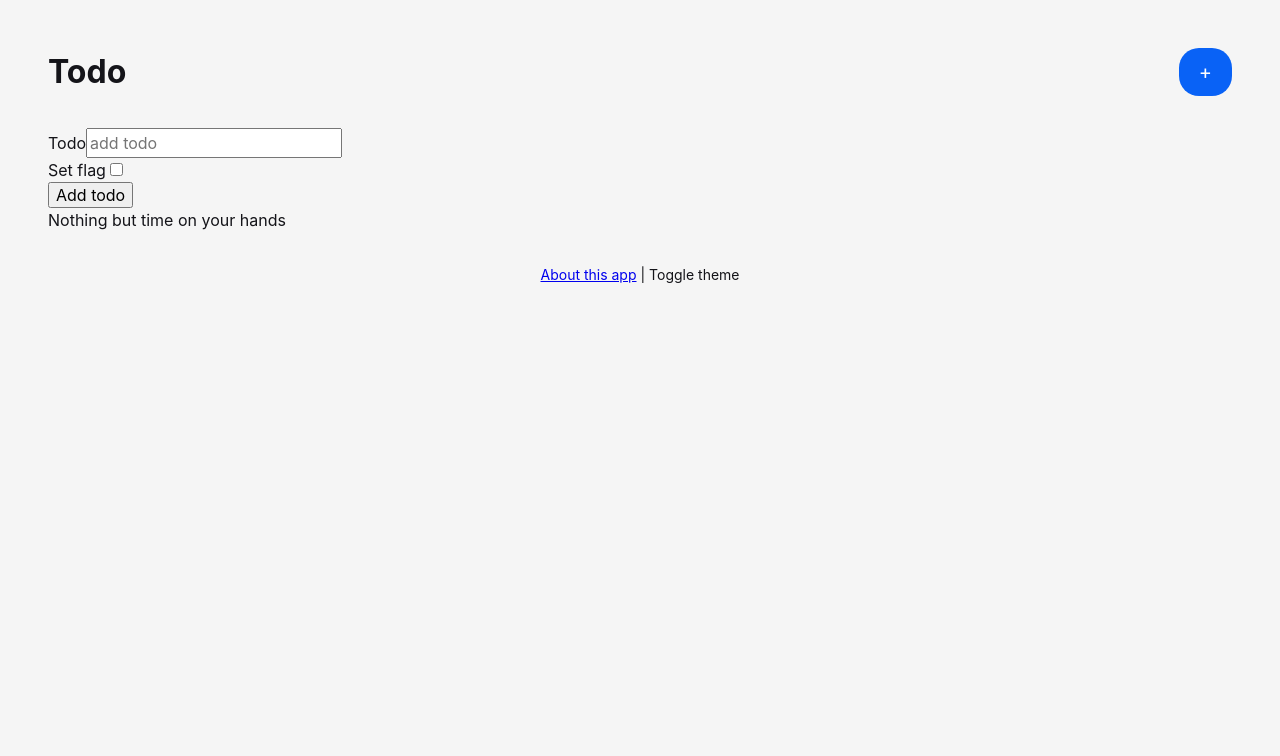
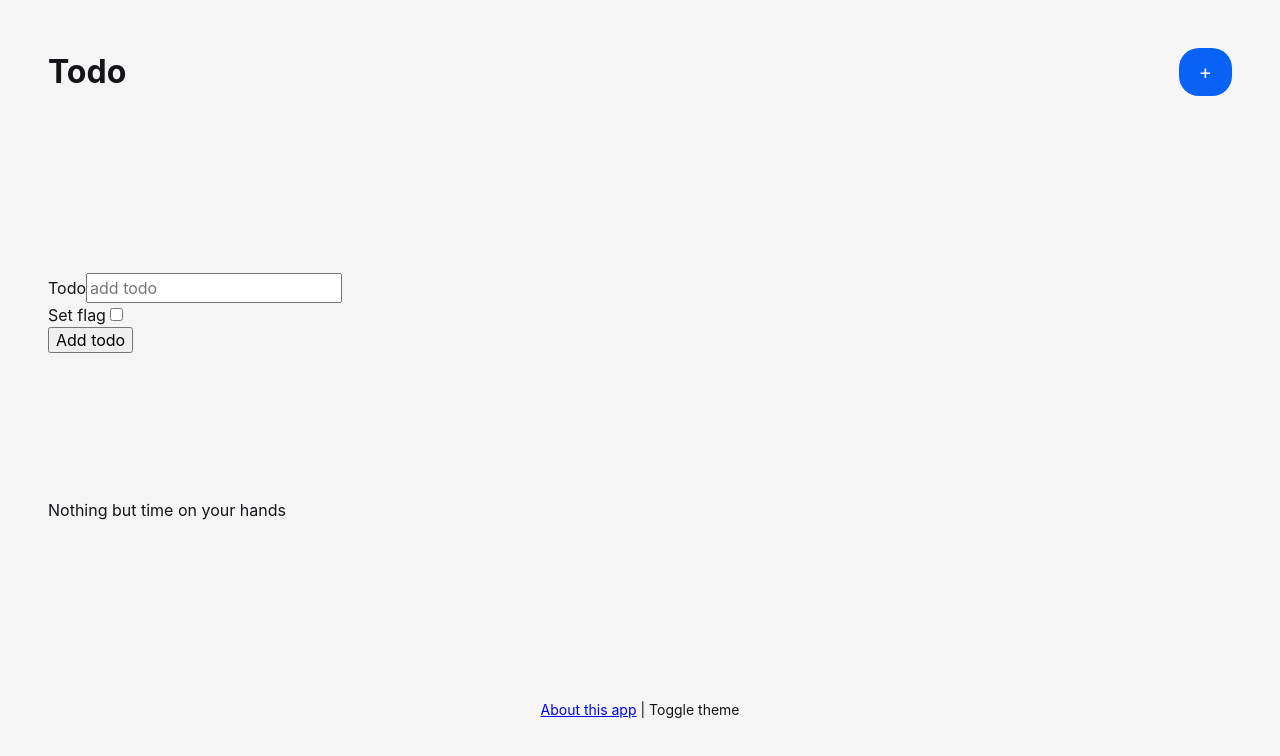
Before and after one commit to filbot/react-dev-demo, a React (Create React App) app: page / in a window 1280 px wide. Shown: the top 756 px of the page. Built offline with nearby package versions, Linux system fonts and the light colour scheme; no server answers.

Commit message:
Add dark theme styles

```diff
--- a/src/App.css
+++ b/src/App.css
@@ -57,22 +57,30 @@ select {
   font: inherit;
 }
 
-body {
-  background-color: #f5f5f5;
-  color: #141419;
-}
-
 .header {
   display: flex;
   justify-content: space-between;
   margin-bottom: 2rem;
 }
 
+.header.dark {
+  color: #fff;
+}
+
 .App {
+  height: 100vh;
   display: flex;
   flex-direction: column;
   justify-content: space-between;
-  margin: 3rem;
+  padding: 3rem;
+
+  background-color: #f5f5f5;
+  color: #141419;
+}
+
+.App.dark {
+  background-color: #212529;
+  color: #fff;
 }
 
 .footer {
@@ -91,6 +99,10 @@ button {
 	cursor: pointer;
 }
 
+button.dark {
+  background-color: #4382ed;
+}
+
 .todo-item {
   display: flex;
   align-items: center;
@@ -107,3 +119,7 @@ button {
   margin-right: 1rem;
   cursor: pointer;
 }
+
+.toggle-theme {
+  cursor: pointer;
+}
```
